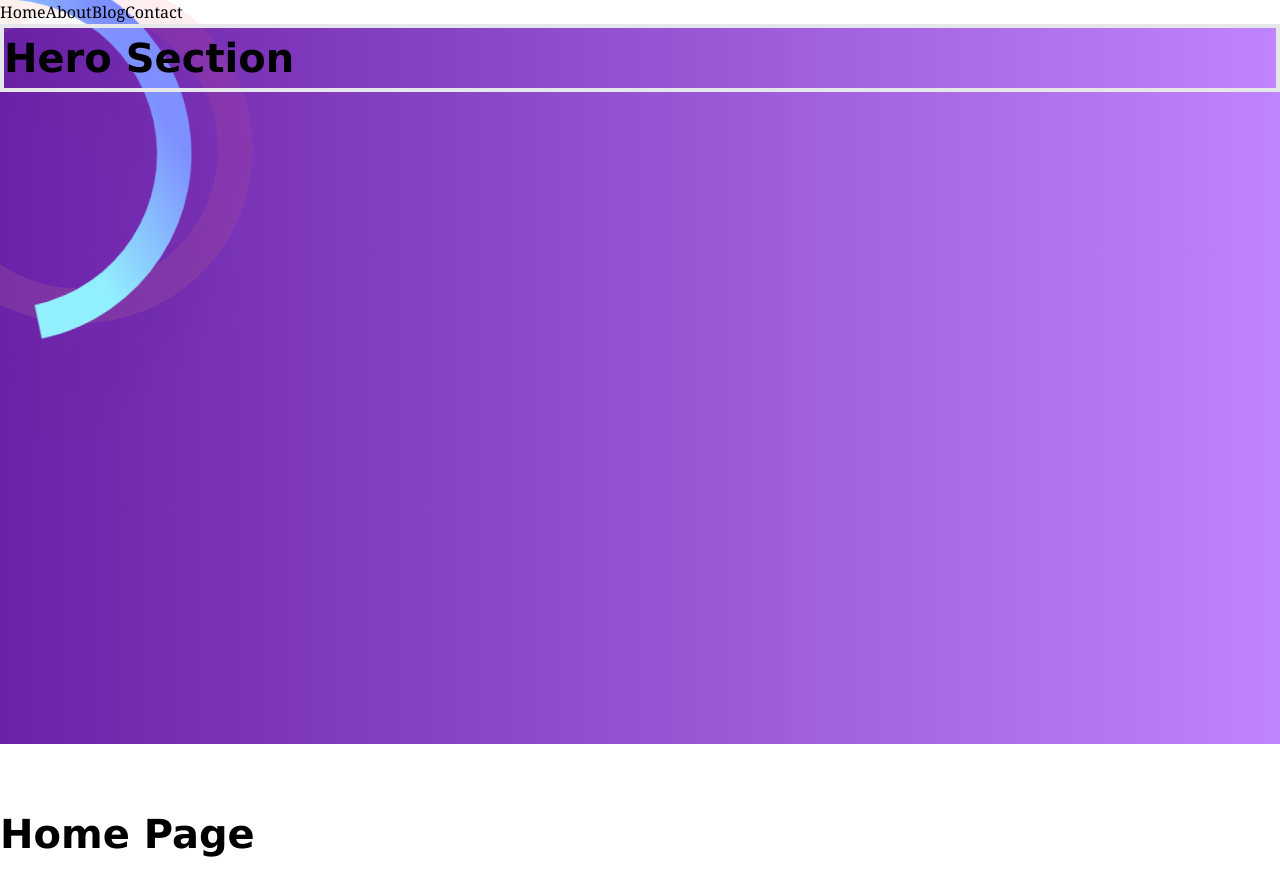
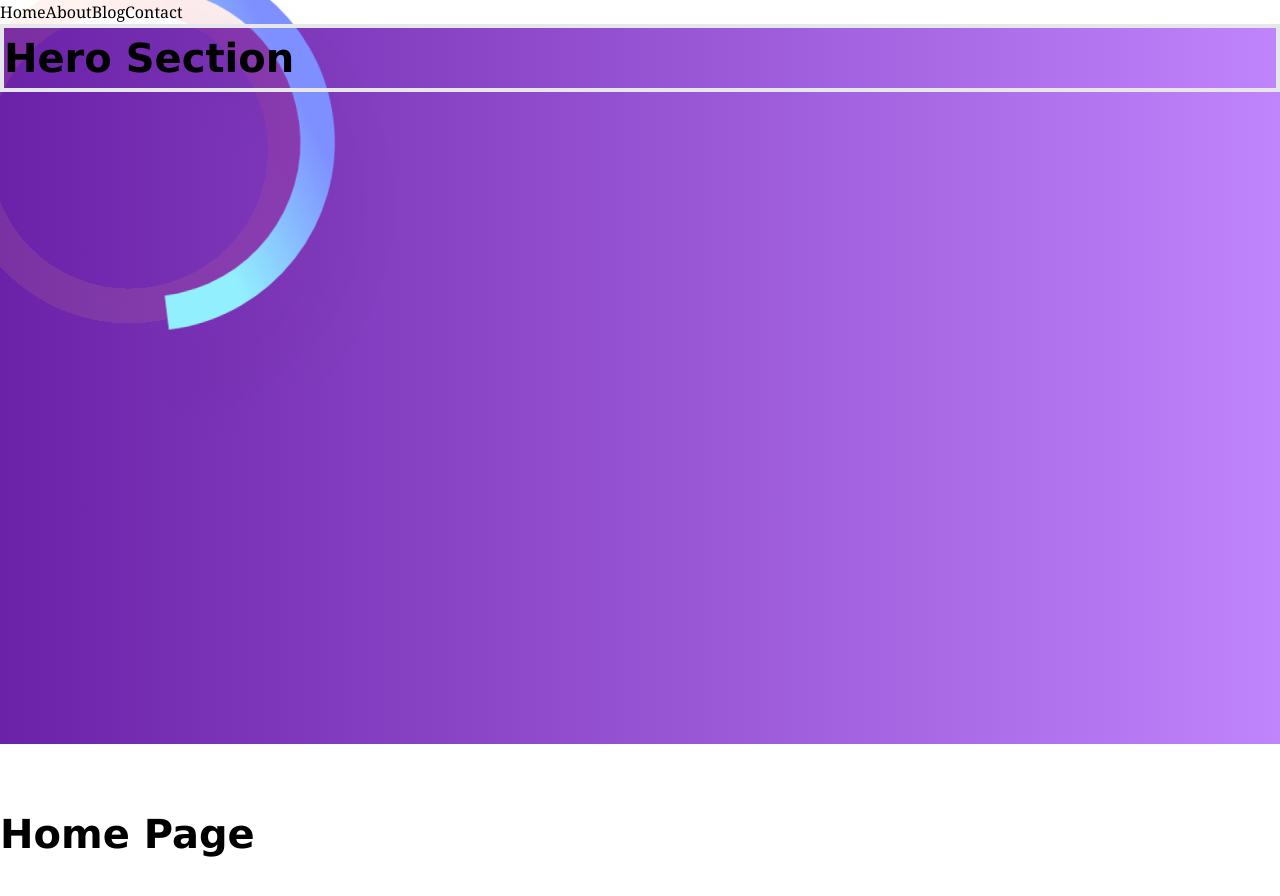
Before and after one commit to PlanetCrisisInfo/frontend, a Next.js app: page / in a window 1280 px wide. Shown: the top 896 px of the page. Built offline with nearby package versions, Linux system fonts and the light colour scheme.

Commit message:
ellipses on home hero

```diff
--- a/src/components/common/header/home/Ellipses/index.tsx
+++ b/src/components/common/header/home/Ellipses/index.tsx
@@ -5,8 +5,8 @@ import frontEllipse from "@/../public/images/front-ellipse.svg"
 
 const Ellipses = () => {
   return (
-    <div>
-      <div className="w-[478px] absolute inset-0 z-0 object-contain -top-[24px] -left-[160px]">
+    <>
+      <div className="w-[478px] absolute inset-0 z-0 object-contain -top-[24px] -left-[110px]">
         <Image
           src={backEllipse}
           alt="back ellipse illustration"
@@ -15,7 +15,7 @@ const Ellipses = () => {
           className=""
         />
       </div>
-      <div className="w-[318px] absolute inset-0 z-0 object-contain -top-[60px] -left-[14px] -rotate-12">
+      <div className="w-[318px] absolute inset-0 z-0 object-contain -top-[60px] left-[110px] -rotate-[7deg]">
         <Image
           src={frontEllipse}
           alt="front ellipse illustration"
@@ -23,7 +23,7 @@ const Ellipses = () => {
           placeholder="empty"
         />
       </div>
-    </div>
+    </>
   )
 }
 
```
